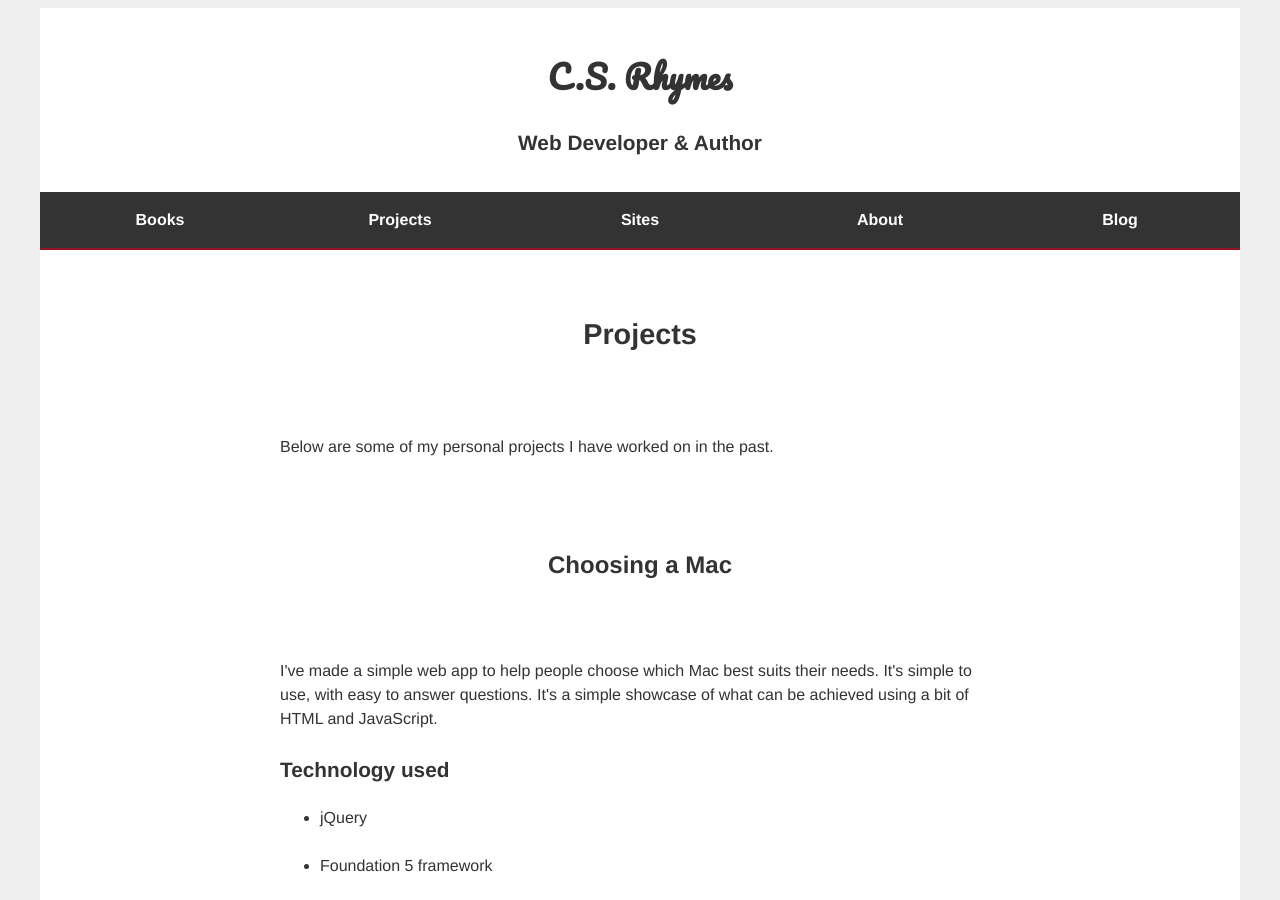
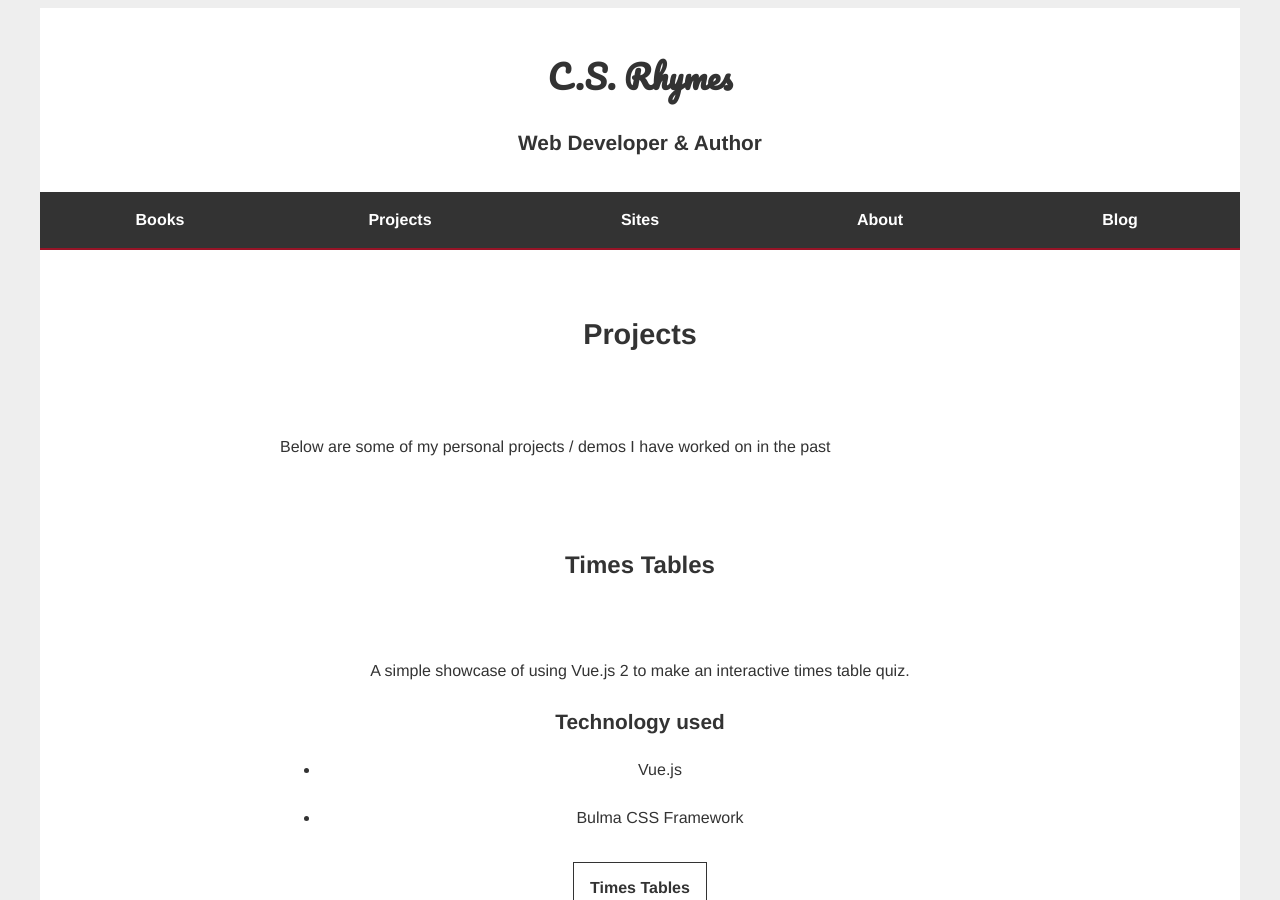
Before and after one commit to chrisrhymes/chrisrhymes.github.io, a Jekyll site: the page built from projects.html, in a window 1280 px wide and 900 px high. Built offline with Jekyll 4.4.1, drawn with Linux system fonts in a browser that asks for light colours; nearby versions of some CDN libraries.

Commit message:
Added times table project and updated sites

```diff
--- a/projects.html
+++ b/projects.html
@@ -7,14 +7,29 @@ permalink: /projects/
 
 <div class="row">
 	<div class="width-2-3-center">
-		<p>Below are some of my personal projects I have worked on in the past.</p>
+		<p>Below are some of my personal projects / demos I have worked on in the past</p>
+	</div>
+
+	<div class="width-1 text-center">
+		<h2>Times Tables</h2>
+	</div>
+	<div class="width-2-3-center text-center">
+		<p>A simple showcase of using Vue.js 2 to make an interactive times table quiz.</p>
+		<h3>Technology used</h3>
+		<ul>
+			<li>Vue.js</li>
+			<li>Bulma CSS Framework</li>
+		</ul>
+		<div class="text-center">
+			<a href="http://www.csrhymes.com/times-tables" class="button">Times Tables</a>
+		</div>
 	</div>
 
 
 	<div class="width-1 text-center">
 		<h2>Choosing a Mac</h2>
 	</div>
-	<div class="width-2-3-center">
+	<div class="width-2-3-center text-center">
 		<p>I've made a simple web app to help people choose which Mac best suits their needs. It's simple to use, with easy to answer questions. It's a simple showcase of what can be achieved using a bit of HTML and JavaScript. </p>
 		<h3>Technology used</h3>
 		<ul>
```
Also changed, not shown: sites.html (+24 -2 lines), img/lotus-silverstone.jpg (added).
